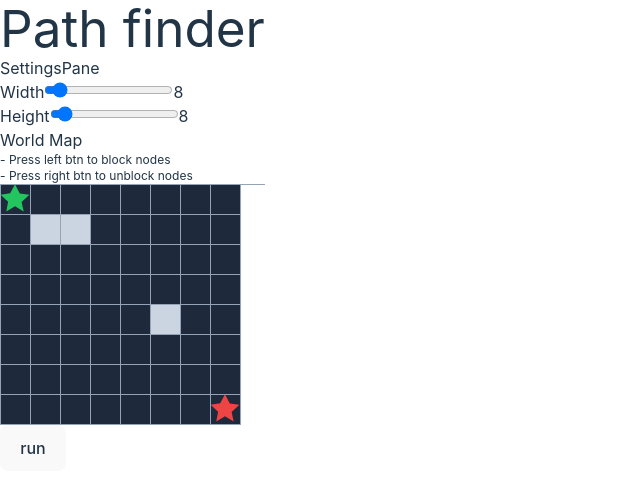
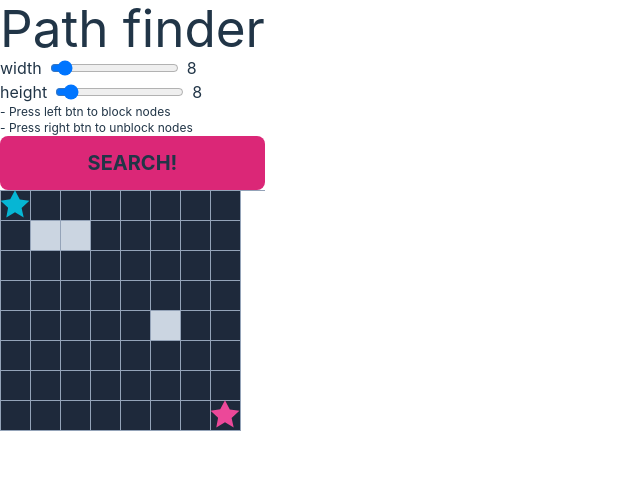
Before and after one commit to mrChernicharo/path-finder-app, a React (Vite) app: page / in a window 1280 px wide. Shown: the top 492 px of the page, without its empty margins (0-640 px from the left). Built offline with nearby package versions, Linux system fonts and the light colour scheme.

Commit message:
css enhancements

```diff
--- a/package.json
+++ b/package.json
@@ -9,6 +9,7 @@
     "preview": "vite preview"
   },
   "dependencies": {
+    "@headlessui/react": "^1.7.14",
     "@reduxjs/toolkit": "^1.9.5",
     "react": "^18.2.0",
     "react-dom": "^18.2.0",
--- a/src/components/DestinationPoint.tsx
+++ b/src/components/DestinationPoint.tsx
@@ -28,7 +28,7 @@ export default function DestinationPoint(props: { type: 'start' | 'end'; pos: Po
       }}
     >
       <div
-        className={`${props.type === 'start' ? 'bg-green-500' : 'bg-red-500'} hover:cursor-grab`}
+        className={`${props.type === 'start' ? 'bg-cyan-500' : 'bg-pink-500'} hover:cursor-grab`}
         style={{
           width: nodeSize,
           height: nodeSize,
--- a/src/components/Node.tsx
+++ b/src/components/Node.tsx
@@ -2,6 +2,7 @@ import { useState } from 'react';
 import { useAppDispatch, useAppSelector } from '../redux/util';
 import { getSelectionMode, getNodes, getNodeSize } from '../redux/modules/world-map/world-map.selector';
 import { Node, SelectionMode, worldMapActions } from '../redux/modules/world-map/world-map';
+import { classNames } from '../utils/helpers';
 
 export function NodeComponent(props: { node: Node }) {
   const { y: row, x: col, blocked } = props.node;
@@ -24,9 +25,14 @@ export function NodeComponent(props: { node: Node }) {
 
   return (
     <div
-      className={`node row-${row} col-${col} ${
+      className={classNames(
+        `node row-${row} col-${col}`,
+        'flex gap-2 justify-center items-center text-[6px] border-slate-400 border-b-[1px] border-r-[1px] border-solid',
         blocked ? 'bg-slate-300 hover:bg-slate-400' : 'bg-slate-800 hover:bg-slate-700'
-      } flex gap-2 justify-center items-center text-[6px] border-slate-400 border-b-[1px] border-r-[1px] border-solid`}
+      )}
+      // className={`node row-${row} col-${col} ${
+      //   blocked ? 'bg-slate-300 hover:bg-slate-400' : 'bg-slate-800 hover:bg-slate-700'
+      // } flex gap-2 justify-center items-center text-[6px] border-slate-400 border-b-[1px] border-r-[1px] border-solid`}
       data-testid={`row-${row}-col-${col}`}
       style={{ width: nodeSize, height: nodeSize }}
       onMouseOver={onMouseOver}
@@ -34,3 +40,7 @@ export function NodeComponent(props: { node: Node }) {
     ></div>
   );
 }
+
+// 40376E dark
+// 7261A3 violet
+// FD5D95 pink
--- a/src/components/Path.tsx
+++ b/src/components/Path.tsx
@@ -5,13 +5,12 @@ import { useAppSelector } from '../redux/util';
 import { generatePath, idMaker } from '../utils/helpers';
 import { usePath } from '../hooks/usePath';
 
-export default function Path() {
+export default function Path(props: { path: Pos[]; neighbors: Pos[]}) {
   const nodeSize = useAppSelector(getNodeSize);
-  const { path, neighbors, pathActive, togglePath } = usePath();
+  const { path, neighbors  } = props;
 
   return (
     <div>
-      <button onClick={togglePath}>{pathActive ? 'clear' : 'run'}</button>
 
       {neighbors.map(({ x, y }, i) => (
         <div
--- a/src/components/SettingsPane.tsx
+++ b/src/components/SettingsPane.tsx
@@ -14,16 +14,15 @@ export default function SettingsPane() {
 
   return (
     <div>
-      <div>SettingsPane</div>
-
-      <div>
-        <label htmlFor="map-width">Width</label>
+      <div className='flex items-center'>
+        <label htmlFor="map-width">width</label>
         <input
           type="range"
           name="map-width"
           min={MIN_WIDTH}
           max={MAX_WIDTH}
           value={width}
+          className='mx-2'
           onChange={(e) => {
             dispatch(setWidth(parseInt(e.target.value)));
           }}
@@ -31,14 +30,15 @@ export default function SettingsPane() {
         <span>{width}</span>
       </div>
 
-      <div>
-        <label htmlFor="map-height">Height</label>
+      <div className='flex items-center'>
+        <label htmlFor="map-height">height</label>
         <input
           type="range"
           name="map-height"
           min={MIN_HEIGHT}
           max={MAX_HEIGHT}
           value={height}
+          className='mx-2'
           onChange={(e) => {
             dispatch(setHeight(parseInt(e.target.value)));
           }}
--- a/src/components/WorldMap.tsx
+++ b/src/components/WorldMap.tsx
@@ -4,7 +4,8 @@ import { SelectionMode, worldMapActions } from '../redux/modules/world-map/world
 import { NodeComponent } from './Node';
 import DestinationPoint from './DestinationPoint';
 import Path from './Path';
-import { idMaker } from '../utils/helpers';
+import { classNames, idMaker } from '../utils/helpers';
+import { usePath } from '../hooks/usePath';
 
 export default function WorldMap() {
   const nodesGrid = useAppSelector(getNodes);
@@ -13,14 +14,18 @@ export default function WorldMap() {
   const endNode = useAppSelector(getEndNode);
   const dispatch = useAppDispatch();
   const { setSelectionMode, updateNode, updateNodes } = worldMapActions;
+  const { path, neighbors, pathActive, togglePath } = usePath();
 
   return (
     <div>
-      <div>World Map</div>
       <ul className="text-xs">
         <li>- Press left btn to block nodes</li>
         <li>- Press right btn to unblock nodes</li>
       </ul>
+
+      <button className={classNames("w-full font-bold text-xl", pathActive ? 'bg-slate-800':'bg-pink-600 ')} onClick={togglePath}>
+        {pathActive ? 'CLEAR' : 'SEARCH!'}
+      </button>
 
       <div
         className="grid-outer-wrapper relative "
@@ -53,7 +58,7 @@ export default function WorldMap() {
         <DestinationPoint type="start" pos={startNode} />
         <DestinationPoint type="end" pos={endNode} />
 
-        <Path />
+        <Path path={path} neighbors={neighbors} />
       </div>
     </div>
   );
--- a/src/hooks/usePath.ts
+++ b/src/hooks/usePath.ts
@@ -20,8 +20,6 @@ export function usePath() {
     clearPath();
 
     const { path: generatedPath, closedSetHistory } = generatePath(nodesGrid, startNode, endNode);
-    console.log({ generatedPath, closedSetHistory });
-
     const distributedIndices = distribute(generatedPath.length, closedSetHistory.length);
 
     let i = 0;
--- a/src/index.css
+++ b/src/index.css
@@ -58,7 +58,8 @@ button:hover {
 }
 button:focus,
 button:focus-visible {
-  outline: 4px auto -webkit-focus-ring-color;
+  outline: 4px auto pink;
+  /* outline: 4px auto -webkit-focus-ring-color; */
 }
 
 @media (prefers-color-scheme: light) {
--- a/src/utils/helpers.ts
+++ b/src/utils/helpers.ts
@@ -7,6 +7,10 @@ export const idMaker = (length = 12) =>
     .fill(0)
     .map((item) => ID_CHARS.split('')[Math.round(Math.random() * ID_CHARS.length)])
     .join('');
+
+export function classNames(...classes: string[]) {
+  return classes.filter(Boolean).join(' ');
+}
 
 export function distribute(short: number, long: number) {
   const coefficient = short / long;
```
Also changed, not shown: 1 other file (tests, documents, lock files or other folders).
